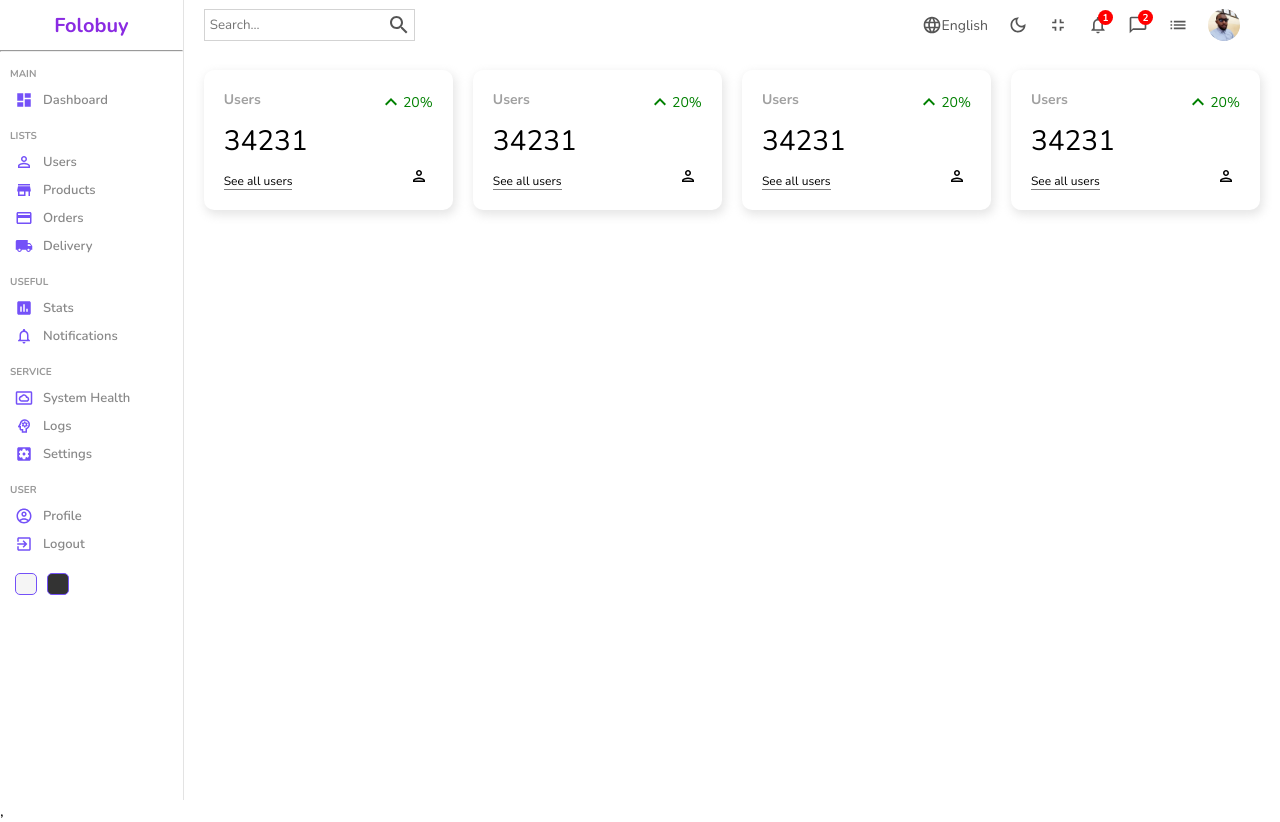
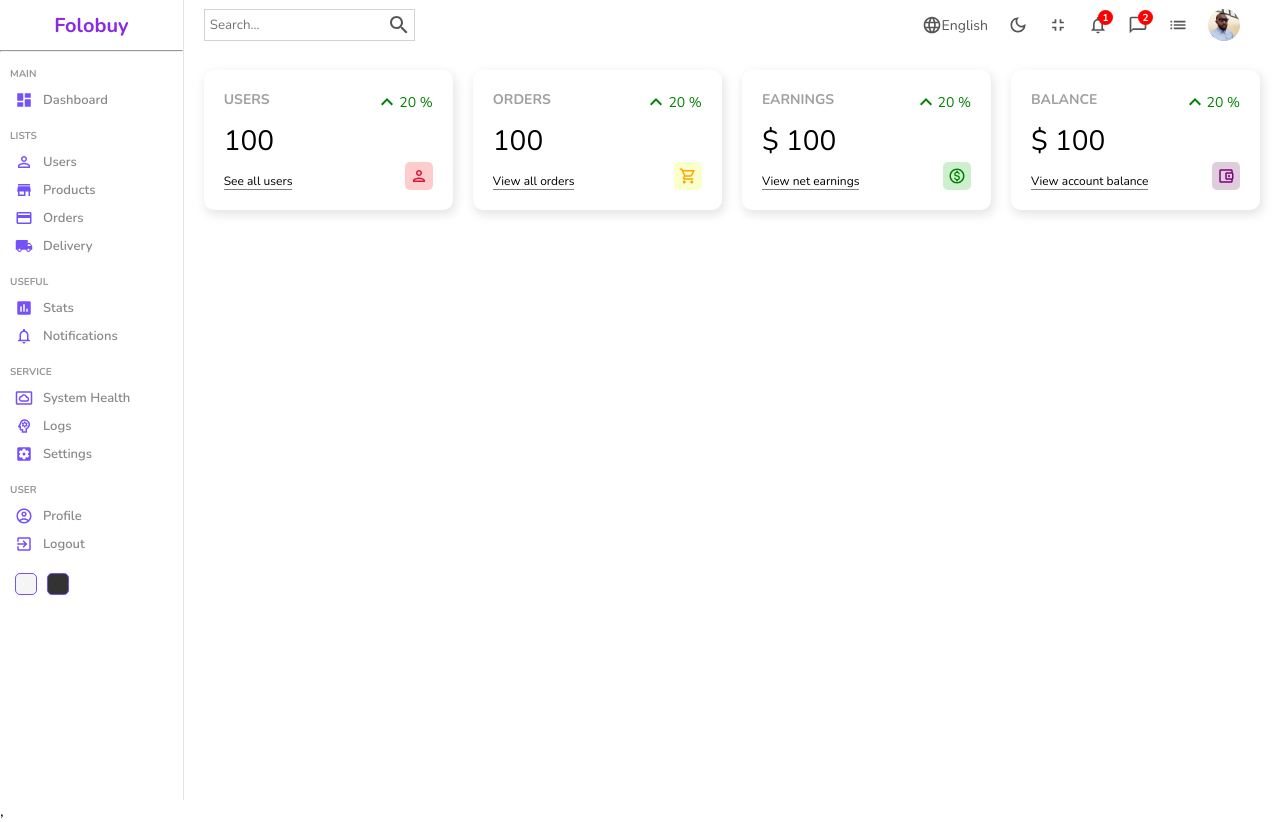
Before and after one commit to SolomonOjigbo/folobuy-admin-dashboard, a React (Create React App) app: page / in a window 1280 px wide. Built offline with nearby package versions, Linux system fonts and the light colour scheme.

Commit message:
Customized each widget into different types with differnt icons

```diff
--- a/src/components/Widgets/Widgets.jsx
+++ b/src/components/Widgets/Widgets.jsx
@@ -7,20 +7,97 @@
 import ShoppingCartOutlinedIcon from "@mui/icons-material/ShoppingCartOutlined";
 import MonetizationOnOutlinedIcon from "@mui/icons-material/MonetizationOnOutlined";
 
-const Widgets = () => {
+const Widgets = ({ type }) => {
+	let data;
+
+	const diff = 20;
+	const amount = 100;
+
+	switch (type) {
+		case "user":
+			data = {
+				title: "USERS",
+				isMoney: false,
+				link: "See all users",
+				icon: (
+					<PersonOutlinedIcon
+						className="icon"
+						style={{
+							color: "crimson",
+							backgroundColor: "rgba(255, 0, 0, 0.2)",
+						}}
+					/>
+				),
+			};
+			break;
+		case "order":
+			data = {
+				title: "ORDERS",
+				isMoney: false,
+				link: "View all orders",
+				icon: (
+					<ShoppingCartOutlinedIcon
+						className="icon"
+						style={{
+							color: "orange",
+							backgroundColor: "rgba(234, 255, 0, 0.2)",
+						}}
+					/>
+				),
+			};
+			break;
+		case "earnings":
+			data = {
+				title: "EARNINGS",
+				isMoney: true,
+				link: "View net earnings",
+				icon: (
+					<MonetizationOnOutlinedIcon
+						className="icon"
+						style={{
+							color: "green",
+							backgroundColor: "rgba(10, 176, 7, 0.2)",
+						}}
+					/>
+				),
+			};
+			break;
+		case "balance":
+			data = {
+				title: "BALANCE",
+				isMoney: true,
+				link: "View account balance",
+				icon: (
+					<AccountBalanceWalletOutlinedIcon
+						className="icon"
+						style={{
+							color: "purple",
+							backgroundColor: "rgba(89, 3, 68, 0.2)",
+						}}
+					/>
+				),
+			};
+			break;
+		default:
+			break;
+	}
+
 	return (
 		<div className="widget">
 			<div className="left">
-				<span className="title">Users</span>
-				<span className="counter">34231</span>
-				<span className="link">See all users</span>
+				<span className="title"> {data.title}</span>
+				<span className="counter">
+					{" "}
+					{data.isMoney && "$"} {amount}
+				</span>
+				<span className="link"> {data.link}</span>
 			</div>
 			<div className="right">
 				<div className="percentage positive">
 					<KeyboardArrowUpIcon />
-					20%
+					{diff} %
 				</div>
-				<PersonOutlinedIcon className="icon" />
+				{data.icon}
 			</div>
 		</div>
 	);
--- a/src/pages/Home/Home.jsx
+++ b/src/pages/Home/Home.jsx
@@ -11,10 +11,10 @@
 			<div className="homeContainer">
 				<Navbar />
 				<div className="widgets">
-					<Widgets />
-					<Widgets />
-					<Widgets />
-					<Widgets />
+					<Widgets type="user" />
+					<Widgets type="order" />
+					<Widgets type="earnings" />
+					<Widgets type="balance" />
 				</div>
 			</div>
 		</div>
```
